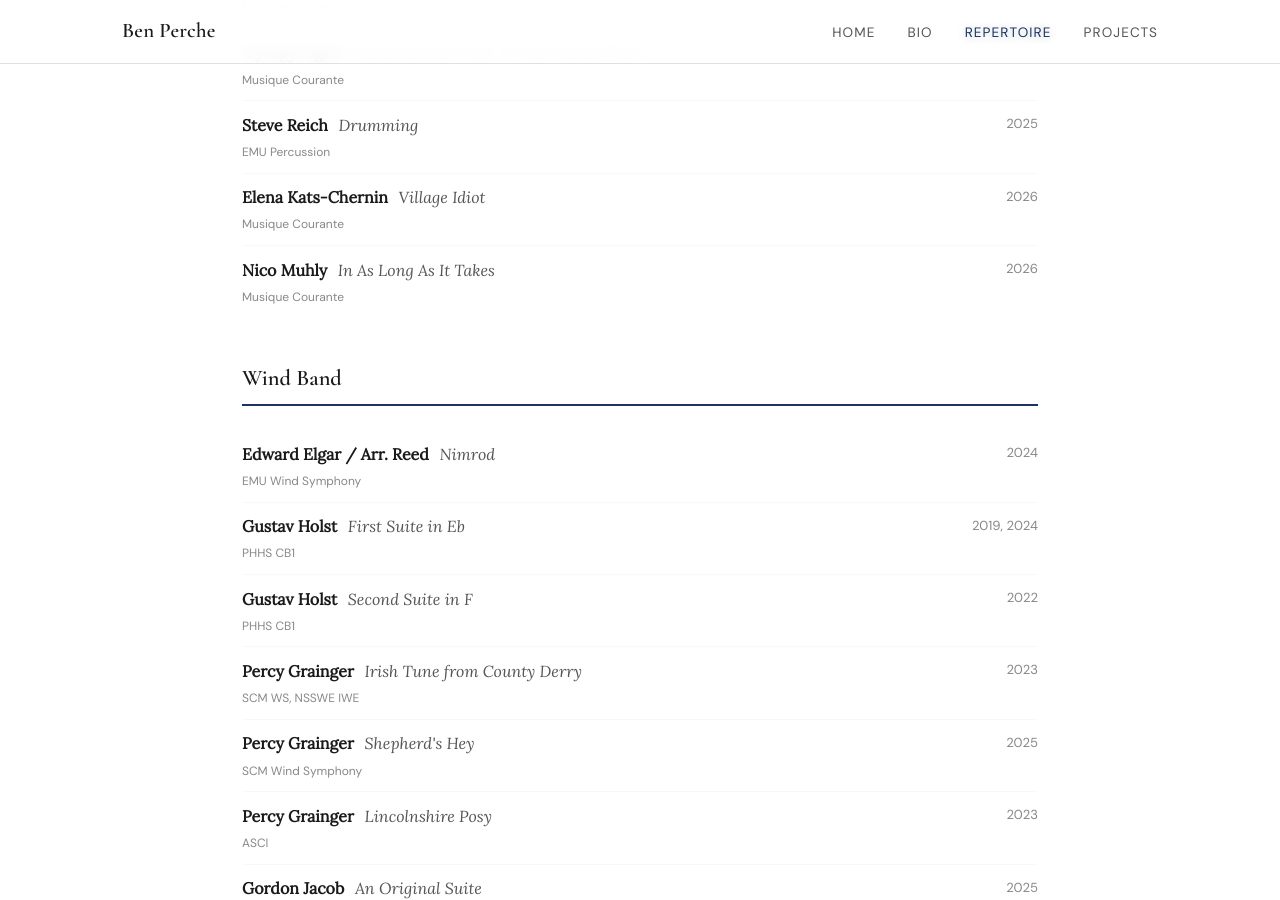
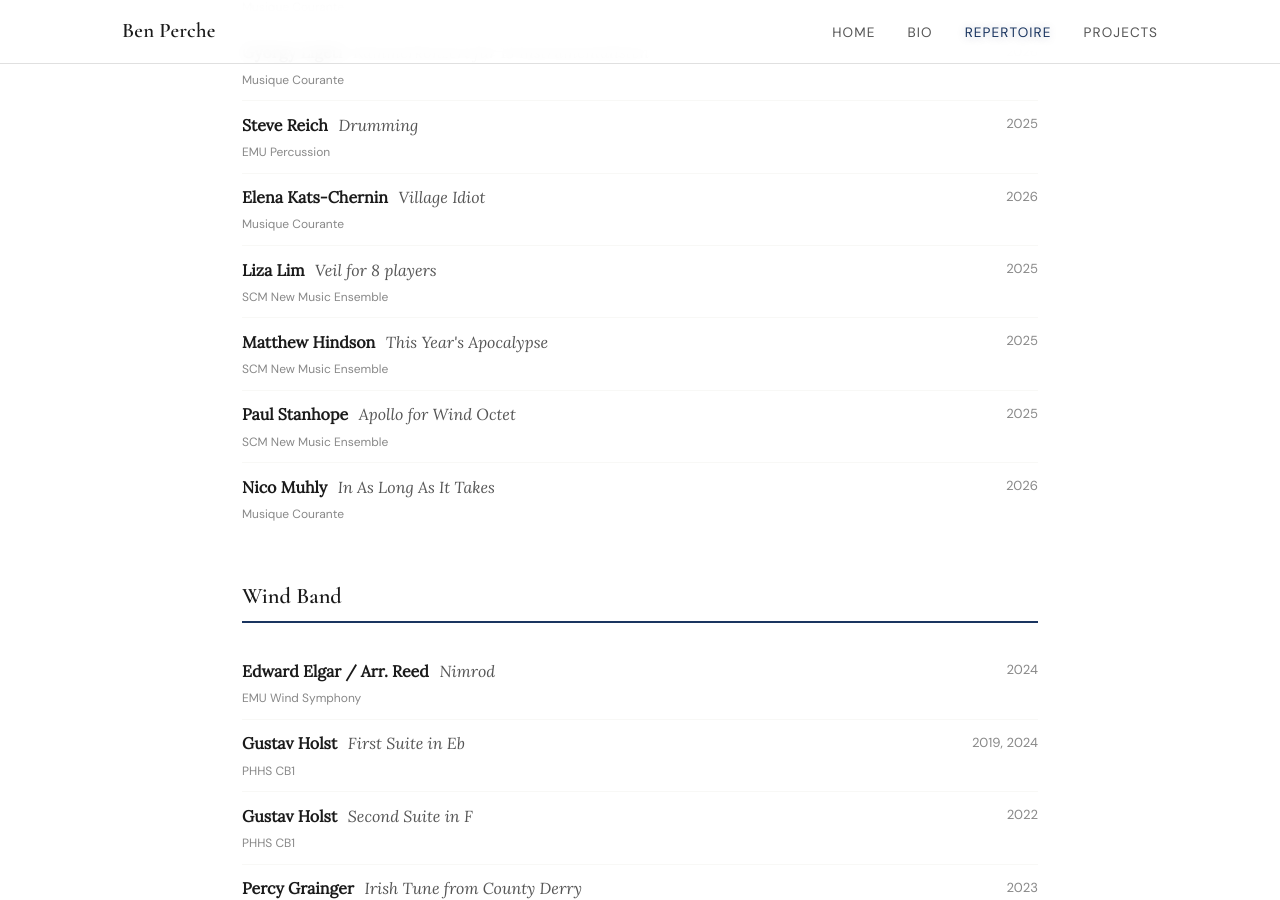
Before and after one commit to benperche/about, a Jekyll site: the page built from repertoire.md, in a window 1280 px wide and 900 px high, scrolled down 2059 px. Built offline with Jekyll 4.4.1, drawn with Linux system fonts in a browser that asks for light colours.

Commit message:
Add NME 2025 rep

```diff
--- a/_data/repertoire.yml
+++ b/_data/repertoire.yml
@@ -221,6 +221,30 @@
   status: Performed
   group: Musique Courante
   last_conducted: 2026
+
+- composer: Matthew Hindson
+  work: This Year's Apocalypse
+  category: Chamber
+  birth_year: 1968
+  status: Rehearsed
+  group: SCM New Music Ensemble
+  last_conducted: 2025
+
+- composer: Paul Stanhope
+  work: Apollo for Wind Octet
+  category: Chamber
+  birth_year: 1969
+  status: Rehearsed
+  group: SCM New Music Ensemble
+  last_conducted: 2025
+
+- composer: Liza Lim
+  work: Veil for 8 players
+  category: Chamber
+  birth_year: 1966
+  status: Studied
+  group: SCM New Music Ensemble
+  last_conducted: 2025
 
 - composer: Sadel and Tucci / Arr. Krance
   work: Lola Flores
```
